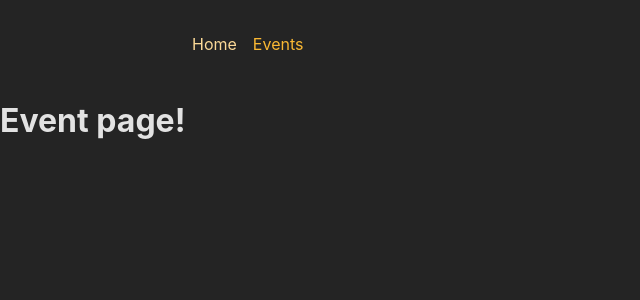
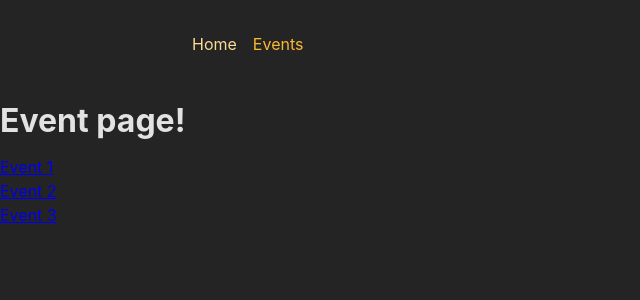
Before and after one commit to jeongsangtae/react-complete-training-advanced-routing, a React (Create React App) app in the folder frontend/: page /events in a window 1280 px wide. Shown: the top 300 px of the page, without its empty margins (0-640 px from the left). Built offline with nearby package versions, Linux system fonts and the light colour scheme.

Commit message:
React Complete Training Advanced Routing - challenge 6 finish

```diff
--- a/frontend/src/pages/EventsPage.js
+++ b/frontend/src/pages/EventsPage.js
@@ -1,5 +1,24 @@
+import { Link } from "react-router-dom";
+
+const DUMMY_EVENT = [
+  { id: "e1", title: "Event 1" },
+  { id: "e3", title: "Event 2" },
+  { id: "e3", title: "Event 3" },
+];
+
 const EventsPage = () => {
-  return <h1>Event page!</h1>;
+  return (
+    <>
+      <h1>Event page!</h1>
+      <ul>
+        {DUMMY_EVENT.map((dummyEvent) => (
+          <li>
+            <Link key={dummyEvent.id}>{dummyEvent.title}</Link>
+          </li>
+        ))}
+      </ul>
+    </>
+  );
 };
 
 export default EventsPage;
```
